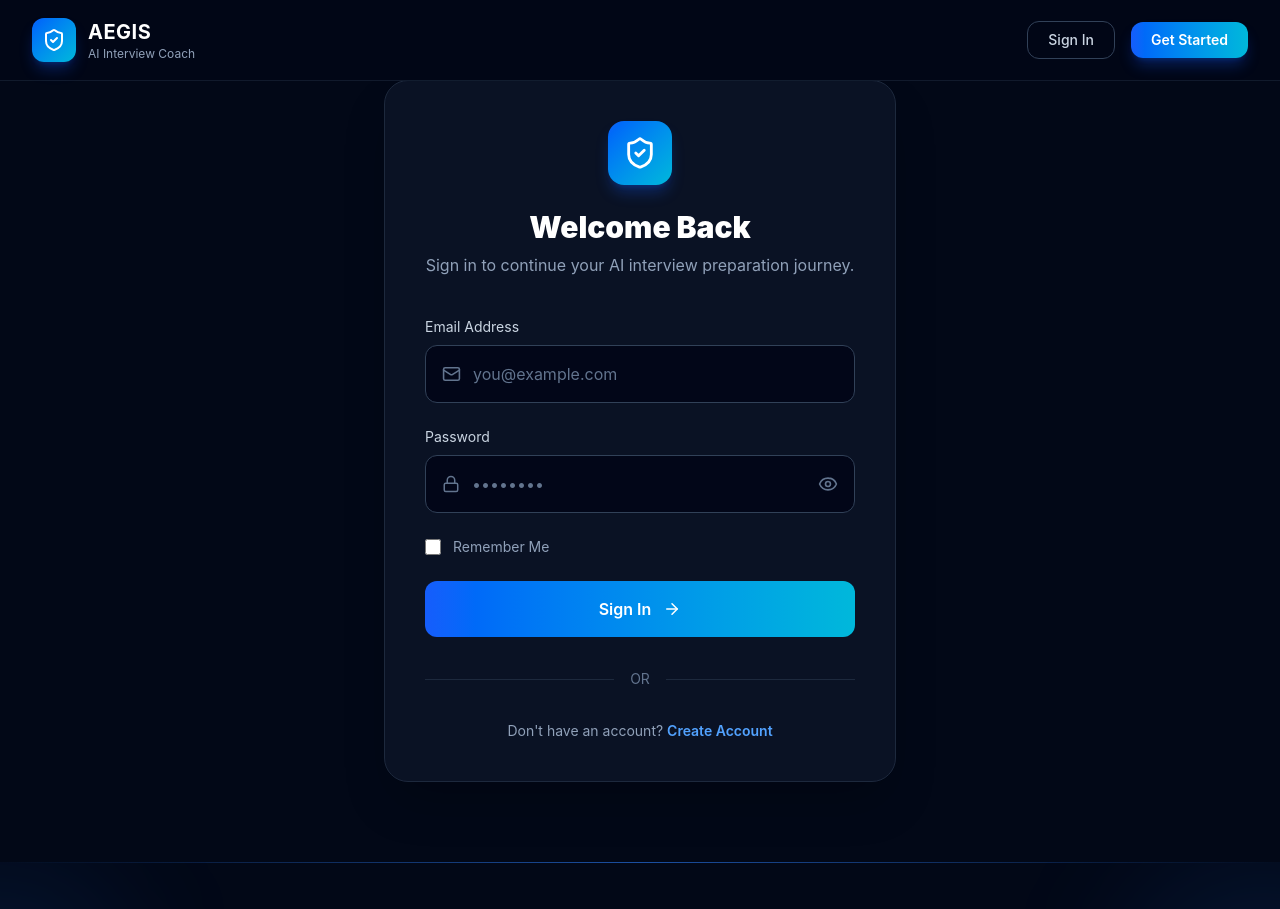
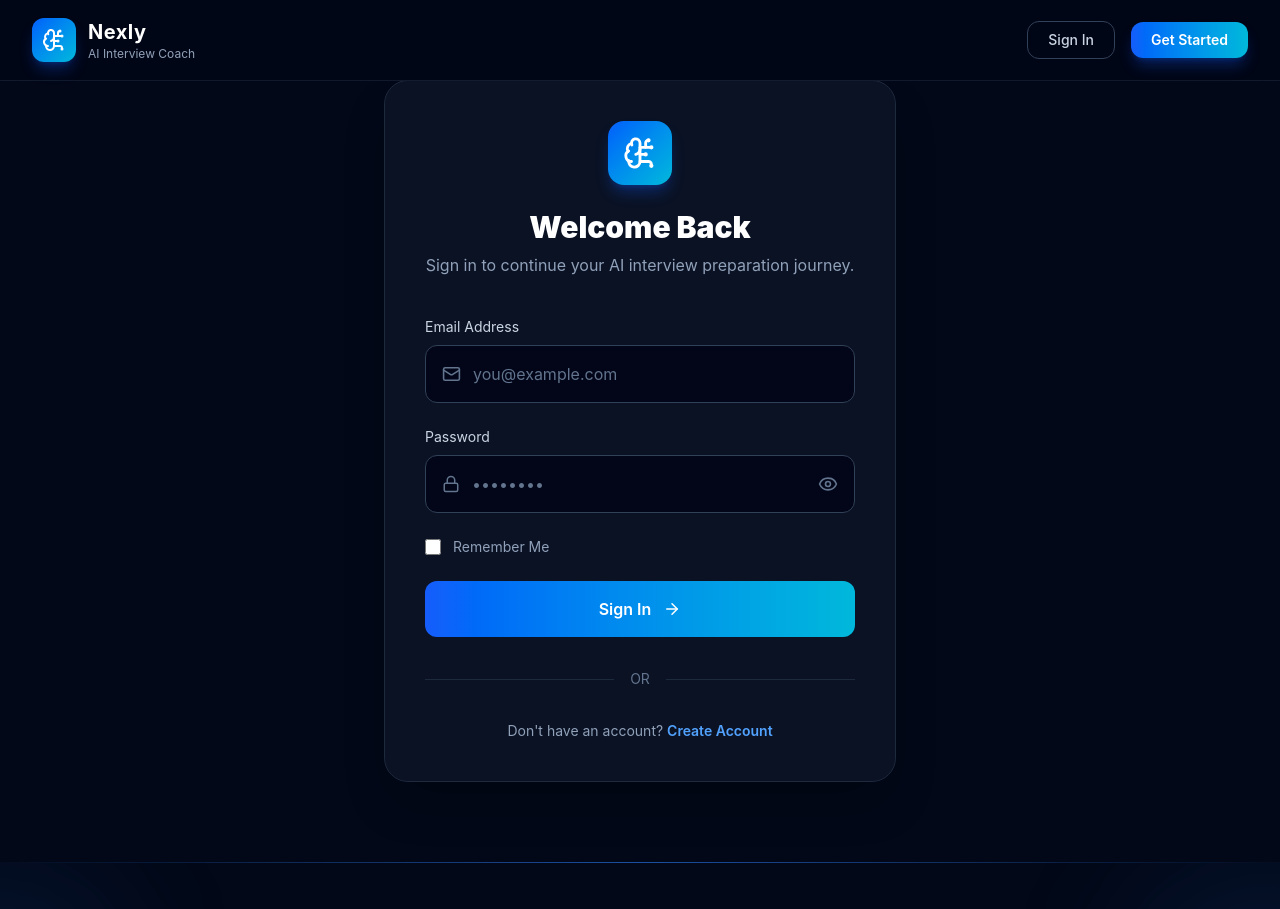
Before and after one commit to luqman-abubakri/aegis, a Next.js app: page /sign-in in a window 1280 px wide. Shown: the top 909 px of the page. Built offline with nearby package versions, Linux system fonts and the light colour scheme; no server answers.

Commit message:
rebraded it

```diff
--- a/app/dashboard/page.tsx
+++ b/app/dashboard/page.tsx
@@ -432,7 +432,7 @@ export default function DashboardPage() {
               <span className="bg-gradient-to-r from-blue-400 to-cyan-400 bg-clip-text text-transparent">
                 {user?.name ||
                   user?.email ||
-                  "Aegis User"}
+                  "Nexly User"}
               </span>
             </h1>
 
--- a/app/layout.tsx
+++ b/app/layout.tsx
@@ -6,7 +6,7 @@ import Footer from "@/components/Footer";
 import { AuthProvider } from "@/contexts/AuthProvider";
 
 export const metadata: Metadata = {
-  title: "Aegis",
+  title: "Nexly",
   description: "AI-powered technical interview assistant",
 };
 
--- a/app/profile/page.tsx
+++ b/app/profile/page.tsx
@@ -636,7 +636,7 @@ export default function ProfilePage() {
    */
   const name =
     profile?.fullName ||
-    "Aegis User";
+    "Nexly User";
 
   const email =
     profile?.email ||
@@ -999,7 +999,7 @@ export default function ProfilePage() {
                   </div>
 
                   <p className="mt-2 text-xs text-slate-500">
-                    Your email is managed by your AEGIS account.
+                    Your email is managed by your Nexly account.
                   </p>
 
                 </div>
--- a/app/sign-in/page.tsx
+++ b/app/sign-in/page.tsx
@@ -3,7 +3,7 @@
 import Link from "next/link";
 import { motion } from "framer-motion";
 import {
-  ShieldCheck,
+  BrainCircuit,
   Mail,
   Lock,
   ArrowRight,
@@ -87,7 +87,7 @@ export default function SignInPage() {
         {/* Logo */}
         <div className="mb-10 flex flex-col items-center">
           <div className="flex h-16 w-16 items-center justify-center rounded-2xl bg-gradient-to-br from-blue-600 to-cyan-500 shadow-lg shadow-blue-600/30">
-            <ShieldCheck size={34} />
+            <BrainCircuit size={34} />
           </div>
 
           <h1 className="mt-6 text-3xl font-black">
--- a/app/sign-up/page.tsx
+++ b/app/sign-up/page.tsx
@@ -3,7 +3,7 @@
 import Link from "next/link";
 import { motion } from "framer-motion";
 import {
-  ShieldCheck,
+  BrainCircuit,
   Mail,
   Lock,
   User,
@@ -111,7 +111,7 @@ export default function SignUpPage() {
         {/* Logo */}
         <div className="mb-10 flex flex-col items-center">
           <div className="flex h-16 w-16 items-center justify-center rounded-2xl bg-gradient-to-br from-blue-600 to-cyan-500 shadow-lg shadow-blue-600/30">
-            <ShieldCheck size={34} />
+            <BrainCircuit size={34} />
           </div>
 
           <h1 className="mt-6 text-3xl font-black">
--- a/components/About.tsx
+++ b/components/About.tsx
@@ -7,7 +7,7 @@ import {
   FileText,
   BarChart3,
   Clock3,
-  ShieldCheck,
+  BrainCircuit,
   ArrowRight,
 } from "lucide-react";
 import Link from "next/link";
@@ -50,10 +50,10 @@ const features = [
     color: "from-sky-500 to-blue-500",
   },
   {
-    icon: ShieldCheck,
+    icon: BrainCircuit,
     title: "Personal Learning Roadmap",
     description:
-      "After every interview, Aegis generates a personalized roadmap to improve your technical skills.",
+      "After every interview, Nexly generates a personalized roadmap to improve your technical skills.",
     color: "from-indigo-500 to-violet-500",
   },
 ];
@@ -84,7 +84,7 @@ export default function FeaturesPage() {
           transition={{ delay: 0.2 }}
           className="mt-8 max-w-3xl text-lg leading-8 text-slate-400"
         >
-          Aegis combines AI-powered interviews, resume analysis, personalized
+          Nexly combines AI-powered interviews, resume analysis, personalized
           coaching, and progress tracking into one platform built specifically
           for aspiring tech professionals.
         </motion.p>
@@ -127,7 +127,7 @@ export default function FeaturesPage() {
 
       {/* How It Works */}
       <section className="mx-auto mt-36 max-w-6xl px-6 text-center">
-        <h2 className="text-4xl font-bold">How Aegis Works In Three Simple Steps</h2>
+        <h2 className="text-4xl font-bold">How Nexly Works In Three Simple Steps</h2>
 
         <div className="mt-16 grid gap-10 md:grid-cols-3">
           {[
@@ -158,7 +158,7 @@ export default function FeaturesPage() {
           </h2>
 
           <p className="mx-auto mt-5 max-w-2xl text-base leading-7 text-slate-400 sm:text-lg sm:leading-8">
-            Start practicing today with Aegis and prepare for your next
+            Start practicing today with Nexly and prepare for your next
             technical interview with confidence.
           </p>
 
--- a/components/Footer.tsx
+++ b/components/Footer.tsx
@@ -1,7 +1,7 @@
 "use client"
 import {
   ArrowUp,
-  ShieldCheck,
+  BrainCircuit,
   CheckCircle2,
   Code2,
   Sparkles,
@@ -32,14 +32,14 @@ const Footer = () => {
           <div className="group max-w-md">
             <div className="flex items-center justify-center gap-3 lg:justify-start">
               <div className="flex h-11 w-11 items-center justify-center rounded-xl border border-[#2B7FFF]/30 bg-[#2B7FFF]/10 transition-all duration-300 group-hover:border-[#2B7FFF]/60 group-hover:bg-[#2B7FFF]/20 group-hover:shadow-[0_0_25px_rgba(43,127,255,0.2)]">
-                <ShieldCheck
+                <BrainCircuit
                   size={23}
                   className="text-[#2B7FFF] transition-transform duration-300 group-hover:scale-110"
                 />
               </div>
 
               <h2 className="text-2xl font-bold tracking-[0.18em]">
-                AEGIS
+                Nexly
               </h2>
             </div>
 
@@ -98,7 +98,7 @@ const Footer = () => {
         <div className="flex flex-col items-center justify-between gap-3 text-xs text-slate-500 sm:flex-row">
           <p>
             © {new Date().getFullYear()}{" "}
-            <span className="font-medium text-slate-400">AEGIS</span>. All
+            <span className="font-medium text-slate-400">Nexly</span>. All
             rights reserved.
           </p>
 
--- a/components/Navbar.tsx
+++ b/components/Navbar.tsx
@@ -1,7 +1,7 @@
 "use client";
 
 import Link from "next/link";
-import { Menu, X, ShieldCheck, LogOut, User as UserIcon } from "lucide-react";
+import { Menu, X, BrainCircuit, LogOut, User as UserIcon } from "lucide-react";
 import { useState } from "react";
 import { useAuth } from "@/contexts/AuthProvider";
 import { useRouter } from "next/navigation";
@@ -36,12 +36,12 @@ const Navbar = () => {
         {/* Logo */}
         <Link href="/" className="flex items-center gap-3">
           <div className="flex h-11 w-11 items-center justify-center rounded-xl bg-gradient-to-br from-blue-600 to-cyan-500 shadow-lg shadow-blue-600/30 transition-transform duration-300 hover:scale-110">
-            <ShieldCheck size={24} className="text-white" />
+            <BrainCircuit size={24} className="text-white" />
           </div>
 
           <div>
             <h1 className="text-xl font-bold tracking-wide text-white">
-              AEGIS
+              Nexly
             </h1>
             <p className="text-xs text-slate-400">
               AI Interview Coach
--- a/components/interview/InterviewSetup.tsx
+++ b/components/interview/InterviewSetup.tsx
@@ -1,7 +1,7 @@
 "use client";
 
 import { useMemo, useState } from "react";
-import { ArrowRight, Mic, Type, ShieldCheck, Clock3 } from "lucide-react";
+import { ArrowRight, Mic, Type, BrainCircuit, Clock3 } from "lucide-react";
 import type {
   Difficulty,
   InterviewConfig,
@@ -92,7 +92,7 @@ export function InterviewSetup({
       {/* Header */}
       <div className="mb-12 text-center">
         <div className="mb-6 inline-flex items-center gap-2 rounded-full border border-blue-500/20 bg-blue-500/10 px-5 py-2 text-sm text-blue-300 backdrop-blur-md">
-          <ShieldCheck size={16} />
+          <BrainCircuit size={16} />
           Configure Your Interview
         </div>
 
```
